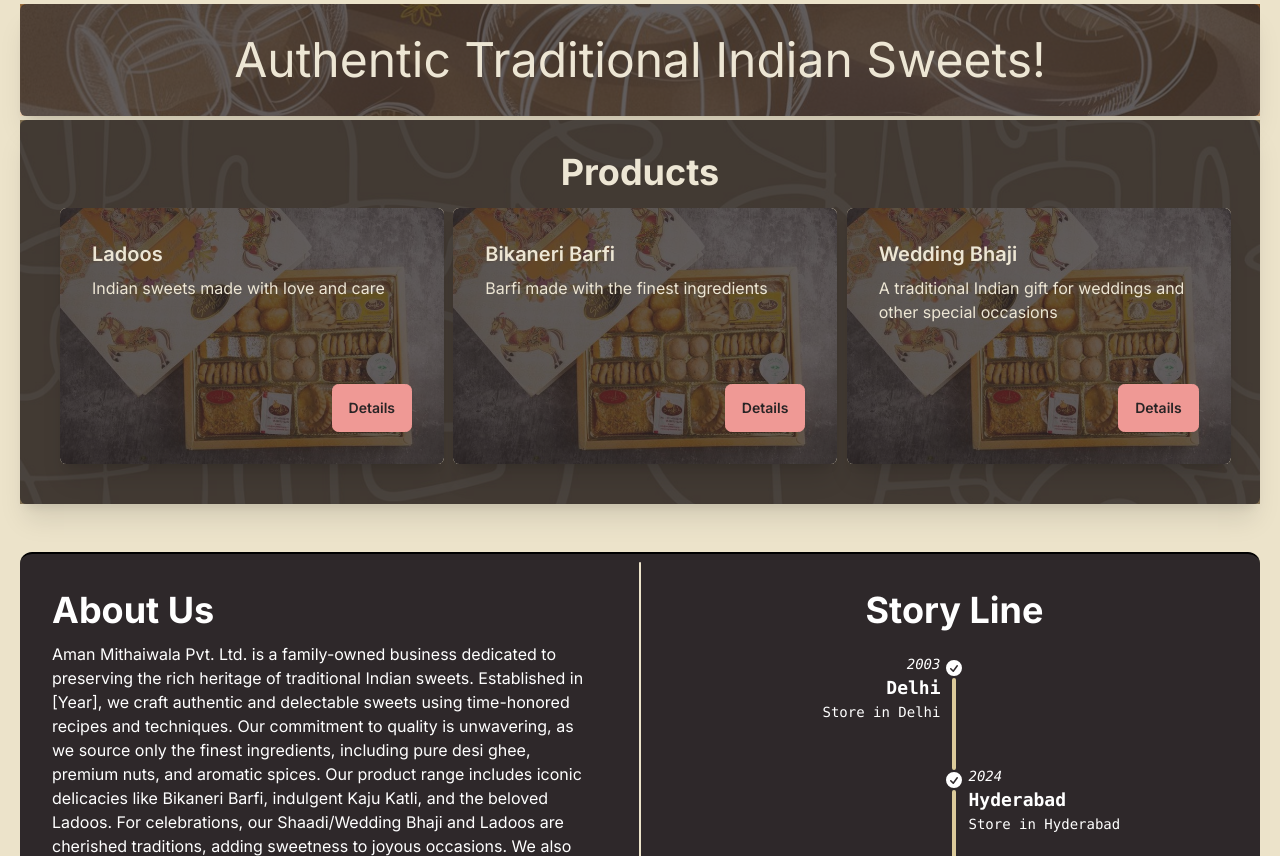
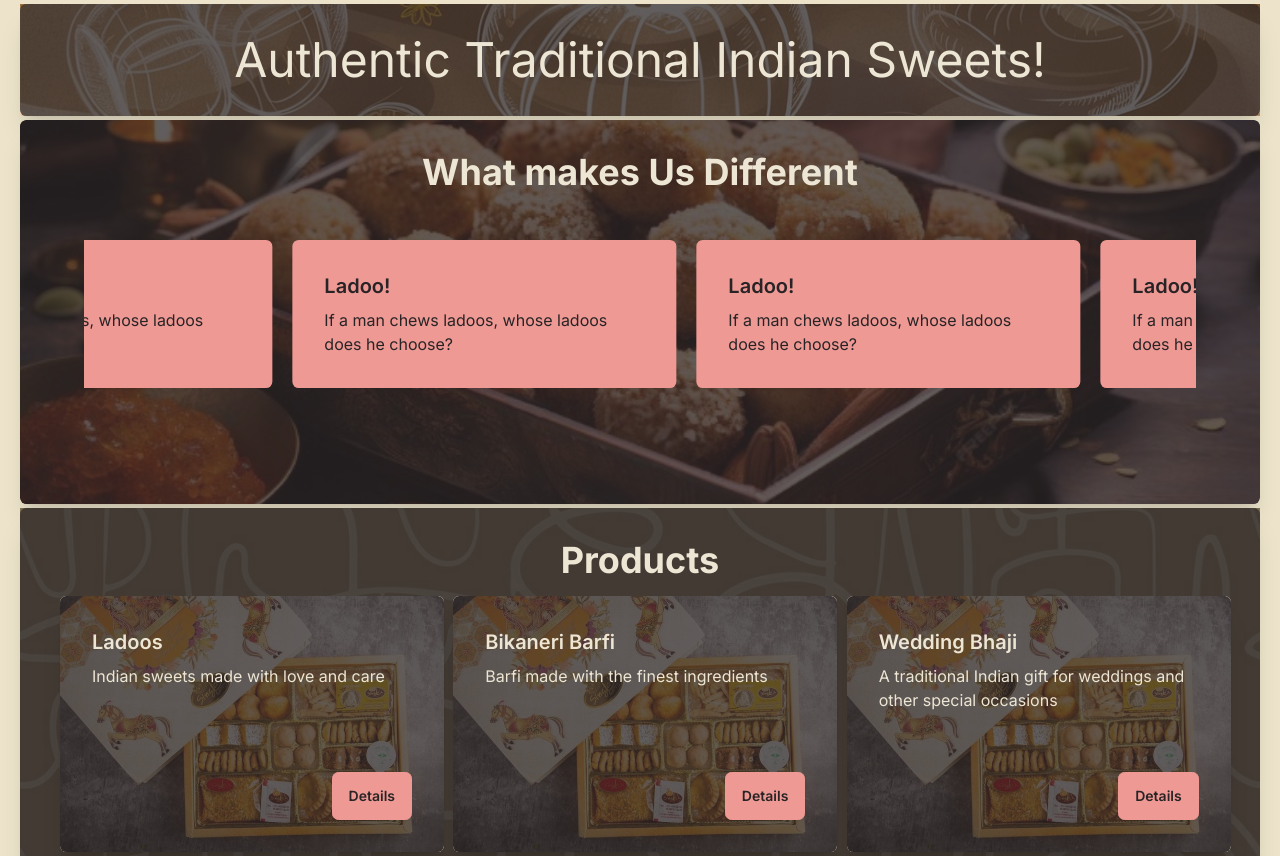
Before and after one commit to sahabji0P/aman-mithai-wala, a Next.js app: page / in a window 1280 px wide. Shown: the part 1120-1976 px from the top of the page. Built offline with nearby package versions, Linux system fonts and the light colour scheme.

Commit message:
Difference Componenet is now responsive

```diff
--- a/app/page.js
+++ b/app/page.js
@@ -81,7 +81,7 @@
 
 
       <section id="vision">
-        {/* <Difference /> */}
+        <Difference />
       </section>
 
       {/* <Products /> */}
--- a/components/difference.js
+++ b/components/difference.js
@@ -1,132 +1,4 @@
-// export default function Difference() {
-//     return (
-//         <div className="items-center justify-center flex flex-col border-y-2 border-black dark:border-neutral-800 mt-12 py-12 ">
 
-//             <h2 className='text-4xl font-bold text-center mb-5 text-black'>What makes Us Different</h2>
-
-
-//             <div className="flex flex-col item-center justify-between">
-
-//                 <div className="carousel carousel-center max-w-2xl p-5 space-x-4 bg-neutral rounded-box" >
-
-//                     <div className="carousel-item">
-//                         <img src="https://img.daisyui.com/images/stock/photo-1559703248-dcaaec9fab78.jpg" className="rounded-box" />
-//                     </div>
-//                     <div className="carousel-item">
-//                         <img src="https://img.daisyui.com/images/stock/photo-1565098772267-60af42b81ef2.jpg" className="rounded-box" />
-//                     </div>
-//                     <div className="carousel-item">
-//                         <img src="https://img.daisyui.com/images/stock/photo-1572635148818-ef6fd45eb394.jpg" className="rounded-box" />
-//                     </div>
-//                     <div className="carousel-item">
-//                         <img src="https://img.daisyui.com/images/stock/photo-1494253109108-2e30c049369b.jpg" className="rounded-box" />
-//                     </div>
-//                     <div className="carousel-item">
-//                         <img src="https://img.daisyui.com/images/stock/photo-1550258987-190a2d41a8ba.jpg" className="rounded-box" />
-//                     </div>
-//                     <div className="carousel-item">
-//                         <img src="https://img.daisyui.com/images/stock/photo-1559181567-c3190ca9959b.jpg" className="rounded-box" />
-//                     </div>
-//                     <div className="carousel-item">
-//                         <img src="https://img.daisyui.com/images/stock/photo-1601004890684-d8cbf643f5f2.jpg" className="rounded-box" />
-//                     </div>
-//                 </div>
-//             </div>
-
-//             {/* <div className="flex flex-col item-center justify-between py-12">
-//                 <div className="marquee-container max-w-2xl p-5 space-x-4 bg-neutral rounded-box">
-
-//                     <div className="carousel carousel-center">
-//                         <div className="carousel-item">
-//                             <img src="https://img.daisyui.com/images/stock/photo-1559703248-dcaaec9fab78.jpg" className="rounded-box" />
-//                         </div>
-//                         <div className="carousel-item">
-//                             <img src="https://img.daisyui.com/images/stock/photo-1565098772267-60af42b81ef2.jpg" className="rounded-box" />
-//                         </div>
-//                         <div className="carousel-item">
-//                             <img src="https://img.daisyui.com/images/stock/photo-1572635148818-ef6fd45eb394.jpg" className="rounded-box" />
-//                         </div>
-//                         <div className="carousel-item">
-//                             <img src="https://img.daisyui.com/images/stock/photo-1494253109108-2e30c049369b.jpg" className="rounded-box" />
-//                         </div>
-//                         <div className="carousel-item">
-//                             <img src="https://img.daisyui.com/images/stock/photo-1550258987-190a2d41a8ba.jpg" className="rounded-box" />
-//                         </div>
-//                         <div className="carousel-item">
-//                             <img src="https://img.daisyui.com/images/stock/photo-1559181567-c3190ca9959b.jpg" className="rounded-box" />
-//                         </div>
-//                         <div className="carousel-item">
-//                             <img src="https://img.daisyui.com/images/stock/photo-1601004890684-d8cbf643f5f2.jpg" className="rounded-box" />
-//                         </div>
-//                     </div>
-
-//                 </div>
-//             </div> */}
-//         </div >
-
-
-//     );
-// }
-
-
-
-// import doodle from '../public/doodle.jpeg'
-
-// import Image from 'next/image'
-// import laddos from '../public/bg-laddo.jpg'
-
-// export default function Vision() {
-//     return (
-
-//         <div className="items-center justify-center flex flex-col mt-1" >
-
-
-//             <div className="card w-full h-80 shadow-xl image-full bg-red-400 mb-32">
-//                 <figure><Image src={laddos} alt="Shoes" className='w-full' /></figure>
-
-//                 <div className="card-body items-center">
-
-//                     <h2 className='text-4xl font-bold text-center mb-5 card-title'>What makes Us Different</h2>
-
-//                     <div className="flex flex-col item-center justify-between">
-
-//                         <div className="carousel carousel-center max-w-2xl p-5 space-x-4 bg-neutral rounded-box" >
-
-//                             <div className="carousel-item">
-//                                 <img src="https://img.daisyui.com/images/stock/photo-1559703248-dcaaec9fab78.jpg" className="rounded-box" />
-//                             </div>
-//                             <div className="carousel-item">
-//                                 <img src="https://img.daisyui.com/images/stock/photo-1565098772267-60af42b81ef2.jpg" className="rounded-box" />
-//                             </div>
-//                             <div className="carousel-item">
-//                                 <img src="https://img.daisyui.com/images/stock/photo-1572635148818-ef6fd45eb394.jpg" className="rounded-box" />
-//                             </div>
-//                             <div className="carousel-item">
-//                                 <img src="https://img.daisyui.com/images/stock/photo-1494253109108-2e30c049369b.jpg" className="rounded-box" />
-//                             </div>
-//                             <div className="carousel-item">
-//                                 <img src="https://img.daisyui.com/images/stock/photo-1550258987-190a2d41a8ba.jpg" className="rounded-box" />
-//                             </div>
-//                             <div className="carousel-item">
-//                                 <img src="https://img.daisyui.com/images/stock/photo-1559181567-c3190ca9959b.jpg" className="rounded-box" />
-//                             </div>
-//                             <div className="carousel-item">
-//                                 <img src="https://img.daisyui.com/images/stock/photo-1601004890684-d8cbf643f5f2.jpg" className="rounded-box" />
-//                             </div>
-//                         </div>
-//                     </div>
-//                 </div>
-//             </div>
-
-//         </div >
-
-
-//     );
-// }
-
-
-
-import doodle from '../public/doodle.jpeg'
 
 import Image from 'next/image'
 import laddos from '../public/bg-laddo.jpg'
@@ -134,26 +6,23 @@
 export default function Difference() {
     return (
 
-        <div className="items-center justify-center flex flex-col mt-1" >
-
-
-            <div className="card w-full h-80 shadow-xl image-full">
+        <div className="card w-full h-96 shadow-xl image-full overflow-hidden mt-1">
             <figure><Image src={laddos} alt="Shoes" className='w-full' /></figure>
 
-                <div className="card-body items-center">
+            <div className="card-body items-center overflow-x-hidden">
 
-                    <h2 className='text-4xl font-bold text-center mb-5 card-title'>What makes Us Different</h2>
+                <h2 className='text-2xl font-bold mb-5 card-title md:text-4xl'>What makes Us Different</h2>
 
                 <div className="flex flex-col item-center justify-between">
 
-                        <div className="carousel carousel-center max-w-5xl p-5 space-x-4 bg-transparent rounded-box" >
+                    <div className="carousel carousel-center max-w-6xl p-5 space-x-4 bg-transparent rounded-box" >
 
                         {/* Edit the Differences here there are 10 repeat after 5 */}
 
                         <div className="flex overflow-hidden space-x-5 group">
                             <div className="flex space-x-5 animate-loop-scroll group-hover:paused">
 
-                                    <div className="card w-96 bg-primary text-primary-content mr-5">
+                                <div className="card w-72 md:w-96 bg-primary text-primary-content mr-3">
                                     <div className="card-body">
                                         <h2 className="card-title">Ladoo!</h2>
                                         <p>If a man chews ladoos, whose ladoos does he choose?</p>
@@ -161,7 +30,7 @@
                                     </div>
                                 </div>
 
-                                    <div className="card w-96 bg-primary text-primary-content mr-5">
+                                <div className="card w-72 md:w-96 bg-primary text-primary-content mr-3">
                                     <div className="card-body">
                                         <h2 className="card-title">Ladoo!</h2>
                                         <p>If a man chews ladoos, whose ladoos does he choose?</p>
@@ -169,7 +38,7 @@
                                     </div>
                                 </div>
 
-                                    <div className="card w-96 bg-primary text-primary-content mr-5">
+                                <div className="card w-72 md:w-96 bg-primary text-primary-content mr-3">
                                     <div className="card-body">
                                         <h2 className="card-title">Ladoo!</h2>
                                         <p>If a man chews ladoos, whose ladoos does he choose?</p>
@@ -177,7 +46,7 @@
                                     </div>
                                 </div>
 
-                                    <div className="card w-96 bg-primary text-primary-content mr-5">
+                                <div className="card w-72 md:w-96 bg-primary text-primary-content mr-3">
                                     <div className="card-body">
                                         <h2 className="card-title">Ladoo!</h2>
                                         <p>If a man chews ladoos, whose ladoos does he choose?</p>
@@ -185,7 +54,7 @@
                                     </div>
                                 </div>
 
-                                    <div className="card w-96 bg-primary text-primary-content mr-5">
+                                <div className="card w-72 md:w-96 bg-primary text-primary-content mr-3">
                                     <div className="card-body">
                                         <h2 className="card-title">Ladoo!</h2>
                                         <p>If a man chews ladoos, whose ladoos does he choose?</p>
@@ -197,7 +66,7 @@
 
                             <div className="flex space-x-5 animate-loop-scroll group-hover:paused" aria-hidden="true">
 
-                                    <div className="card w-96 bg-primary text-primary-content mr-5">
+                                <div className="card w-72 md:w-96 bg-primary text-primary-content mr-3">
                                     <div className="card-body">
                                         <h2 className="card-title">Ladoo!</h2>
                                         <p>If a man chews ladoos, whose ladoos does he choose?</p>
@@ -205,7 +74,7 @@
                                     </div>
                                 </div>
 
-                                    <div className="card w-96 bg-primary text-primary-content mr-5">
+                                <div className="card w-72 md:w-96 bg-primary text-primary-content mr-3">
                                     <div className="card-body">
                                         <h2 className="card-title">Ladoo!</h2>
                                         <p>If a man chews ladoos, whose ladoos does he choose?</p>
@@ -213,7 +82,7 @@
                                     </div>
                                 </div>
 
-                                    <div className="card w-96 bg-primary text-primary-content mr-5">
+                                <div className="card w-72 md:w-96 bg-primary text-primary-content mr-3">
                                     <div className="card-body">
                                         <h2 className="card-title">Ladoo!</h2>
                                         <p>If a man chews ladoos, whose ladoos does he choose?</p>
@@ -221,7 +90,7 @@
                                     </div>
                                 </div>
 
-                                    <div className="card w-96 bg-primary text-primary-content mr-5">
+                                <div className="card w-72 md:w-96 bg-primary text-primary-content mr-3">
                                     <div className="card-body">
                                         <h2 className="card-title">Ladoo!</h2>
                                         <p>If a man chews ladoos, whose ladoos does he choose?</p>
@@ -229,7 +98,7 @@
                                     </div>
                                 </div>
 
-                                    <div className="card w-96 bg-primary text-primary-content mr-5">
+                                <div className="card w-72 md:w-96 bg-primary text-primary-content mr-3">
                                     <div className="card-body">
                                         <h2 className="card-title">Ladoo!</h2>
                                         <p>If a man chews ladoos, whose ladoos does he choose?</p>
@@ -247,7 +116,10 @@
             </div>
         </div>
 
-        </div >
+        // <div className="items-center justify-center flex flex-col mt-1 overflow-hidden" >
+
+        // </div >
+
 
 
     );
```
Lines whose indentation alone changed are shown as unchanged.
